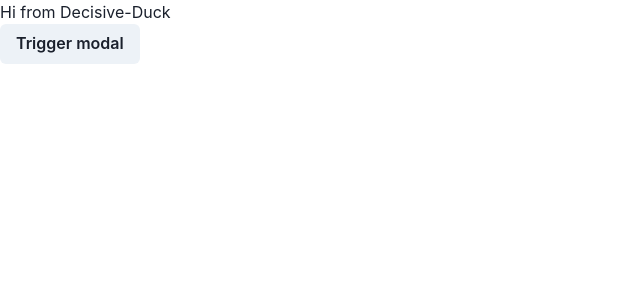
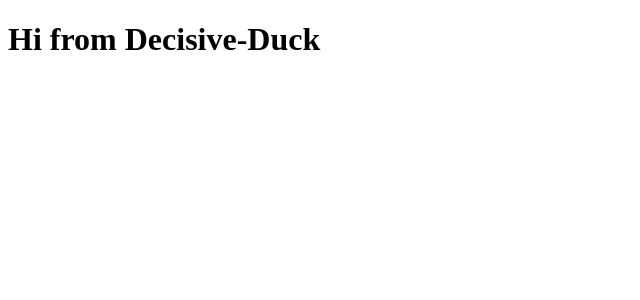
Before and after one commit to harshdeepgill/ONFLICK_e-commerce_website, a React (Create React App) app: page / in a window 1280 px wide. Shown: the top 300 px of the page, without its empty margins (0-640 px from the left). Built offline with nearby package versions, Linux system fonts and the light colour scheme.

Commit message:
vamshi branch push

```diff
--- a/src/App.js
+++ b/src/App.js
@@ -1,4 +1,4 @@
-import SignInAndSignUp from "./Pages/SignInAndSignUp";
+
 
 
 
@@ -6,7 +6,6 @@ function App() {
   return (
     <div className="App">
       <h1>Hi from Decisive-Duck</h1>
-      <SignInAndSignUp/>
     </div>
   );
 }
--- a/src/index.js
+++ b/src/index.js
@@ -5,17 +5,14 @@ import reportWebVitals from './reportWebVitals';
 import { store } from './Redux/store';
 import {BrowserRouter} from "react-router-dom";
 import { Provider } from 'react-redux';
-import { ChakraProvider } from '@chakra-ui/react';
 
 const root = ReactDOM.createRoot(document.getElementById('root'));
 root.render(
-  <ChakraProvider>
   <BrowserRouter>
     <Provider store={store}>
       <App />
     </Provider>
   </BrowserRouter>
-  </ChakraProvider>
 );
 
 // If you want to start measuring performance in your app, pass a function
```
